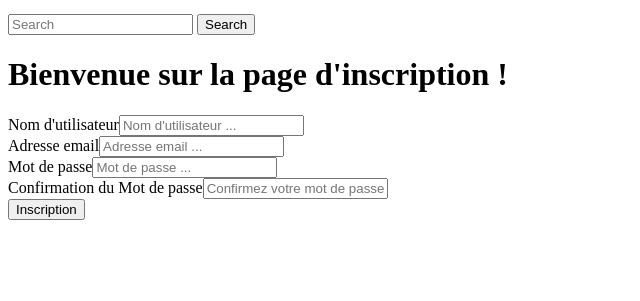
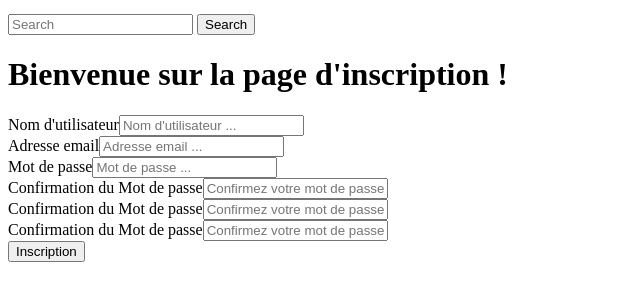
Before and after one commit to yaminabes/chantier, a Symfony app: template templates/security/registration.html.twig in a window 1280 px wide. Shown: the part 469-770 px from the top of the page, without its empty margins (0-640 px from the left). Run offline with Twig, Linux system fonts and the light colour scheme; the template is opened without the code that fills it, so the values that code supplies are empty; form fields are guessed from the names that the template uses; some libraries are stand-ins or nearby versions.

Commit message:
ajout d'adresse et numero de tel dans le template et le form

```diff
--- a/src/Controller/SecurityController.php
+++ b/src/Controller/SecurityController.php
@@ -27,6 +27,7 @@ class SecurityController extends AbstractController
         if ($form->isSubmitted() && $form->isValid()){
             $user->setAdresse("adresse");
             $user->setNumTel("094238");
+            $user->setRoles(["ROLE_USER"]);
             $manager->persist($user);
             $manager->flush();
         }
--- a/src/Form/RegistrationType.php
+++ b/src/Form/RegistrationType.php
@@ -6,6 +6,7 @@ use App\Entity\User;
 use Symfony\Component\Form\AbstractType;
 use Symfony\Component\Form\Extension\Core\Type\EmailType;
 use Symfony\Component\Form\Extension\Core\Type\PasswordType;
+use Symfony\Component\Form\Extension\Core\Type\TextareaType;
 use Symfony\Component\Form\FormBuilderInterface;
 use Symfony\Component\OptionsResolver\OptionsResolver;
 
@@ -17,6 +18,8 @@ class RegistrationType extends AbstractType
             ->add('email', EmailType::class)
             ->add('username')
             ->add('password', PasswordType::class)
+            ->add('adresse')
+            ->add('numtel')
             ->add('confirm_password', PasswordType::class)
         ;
     }
--- a/templates/security/registration.html.twig
+++ b/templates/security/registration.html.twig
@@ -15,6 +15,10 @@
         'attr': {'placeholder': 'Mot de passe ...', 'class' : 'form-control'}}) }}
     {{ form_row(form.confirm_password, {'label': 'Confirmation du Mot de passe',
         'attr': {'placeholder': 'Confirmez votre mot de passe ...', 'class' : 'form-control'}}) }}
+    {{ form_row(form.adresse, {'label': 'Confirmation du Mot de passe',
+        'attr': {'placeholder': 'Confirmez votre mot de passe ...', 'class' : 'form-control'}}) }}
+    {{ form_row(form.numtel, {'label': 'Confirmation du Mot de passe',
+        'attr': {'placeholder': 'Confirmez votre mot de passe ...', 'class' : 'form-control'}}) }}
 
     <button type="submit" class="btn btn-success">Inscription</button>
     {{ form_end (form)}}
```
